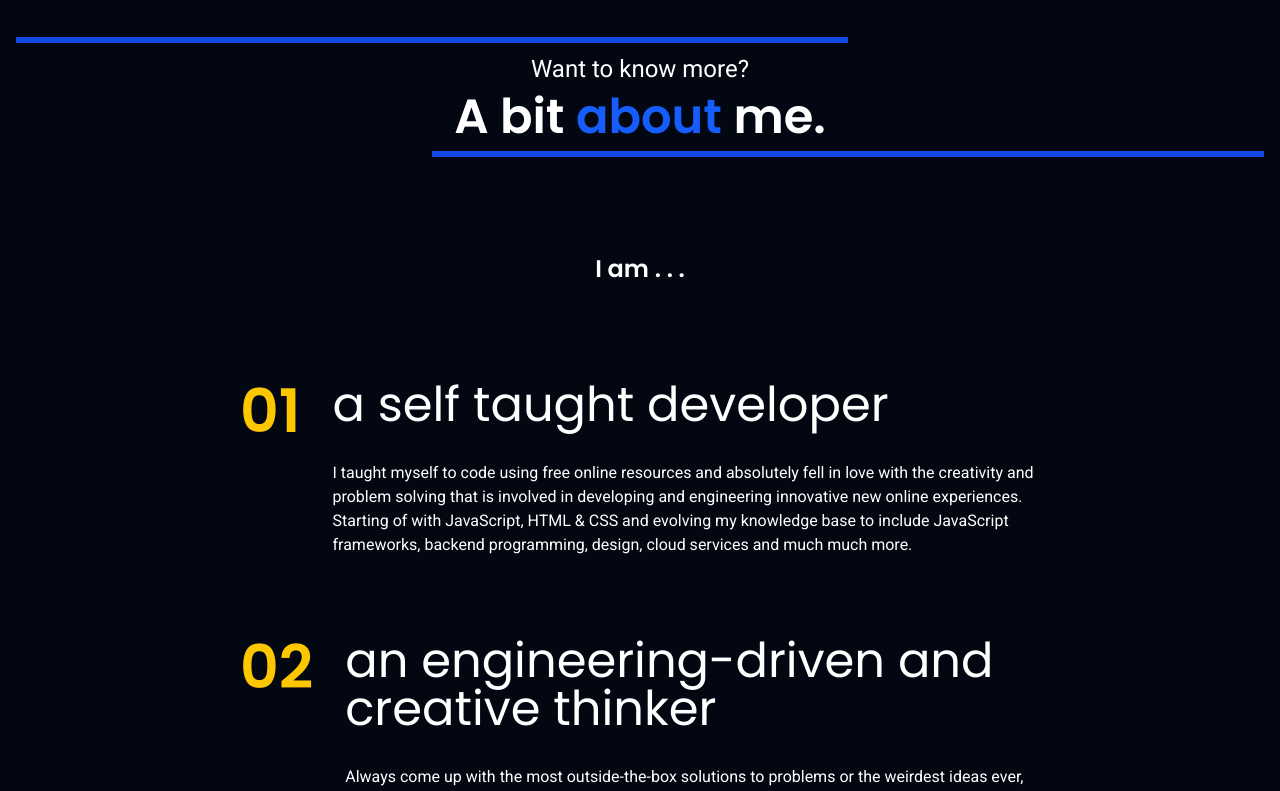
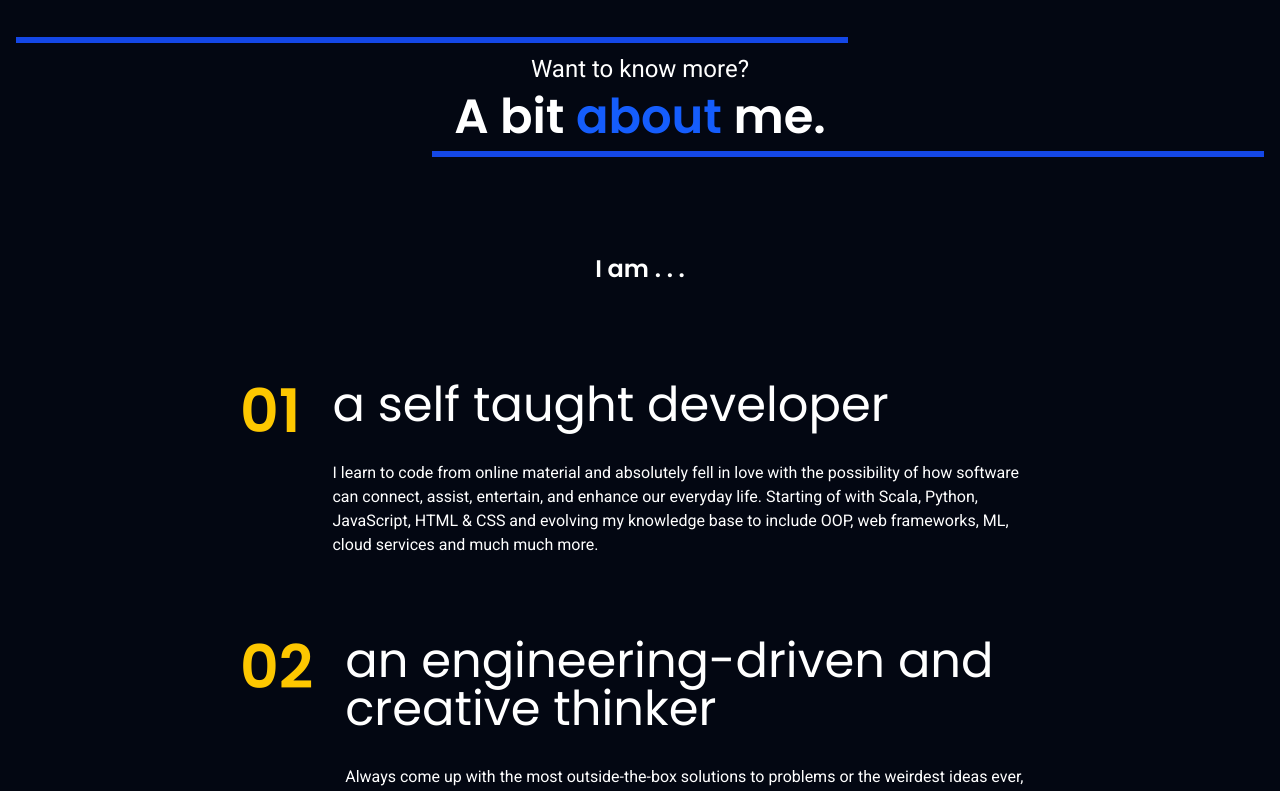
Before and after one commit to mitiqttg/Portfolio-svelte, a SvelteKit app: page / in a window 1280 px wide. Shown: the part 1561-2352 px from the top of the page. Built offline with nearby package versions, Linux system fonts and the light colour scheme.

Commit message:
change color

```diff
--- a/src/components/Header.svelte
+++ b/src/components/Header.svelte
@@ -9,8 +9,8 @@
 </script>
 
 <header
-    class={"sticky z-[10] top-0 duration-200 px-6 flex items-center justify-between rounded-full border-b border-solid " +
-        (y > 0 ? "py-4 bg-blue-900 opacity-88 border-blue-200" : " py-6 bg-transparent border-transparent")}
+    class={"sticky z-[10] top-0 duration-200 px-6 flex items-center justify-between rounded-full border-b  " +
+        (y > 0 ? "py-4 bg-blue-900 opacity-88 border-transparent" : " py-6 bg-transparent border-transparent")}
 >
     <h1 class="font-medium">
          <span class="font-bold poppins">Tien Tran</span>
@@ -18,7 +18,7 @@
     <div class="sm:flex items-center gap-4 hidden">
         {#each tabs as tab, index}
             <a href={tab.link}
-                class={"duration-200" + (y > 0 ? "py-4 hover:text-zinc-950" : "py-6 hover:text-blue-400")}
+                class={"duration-200" + (y > 0 ? "py-4 hover:text-yellow-300" : "py-6 hover:text-blue-400")}
                 target={index === 2 ? "_blank" : ""}
             > <p>{tab.name} </p>
             </a>
--- a/src/components/Main.svelte
+++ b/src/components/Main.svelte
@@ -27,12 +27,12 @@
             metric: "10x",
             name: "a self taught developer",
             description:
-                "I taught myself to code using free online resources and absolutely fell in love with the creativity and problem solving that is involved in developing and engineering innovative new online experiences. Starting of with JavaScript, HTML & CSS and evolving my knowledge base to include JavaScript frameworks, backend programming, design, cloud services and much much more.",
+                "I learn to code from online material and absolutely fell in love with the possibility of how software can connect, assist, entertain, and enhance our everyday life. Starting of with Scala, Python, JavaScript, HTML & CSS and evolving my knowledge base to include OOP, web frameworks, ML, cloud services and much much more.",
         },
         {
             name: "an engineering-driven and creative thinker",
             description:
-                "Always come up with the most outside-the-box solutions to problems or the weirdest ideas ever, you will sure get them with me around. I always think about how to make things better, faster, more efficient without sacrifying the fun along the way. My background in Mathematics and Physics has helped me develop a strong foundation in scientific and practical approach.",
+                "Always come up with the most outside-the-box solutions to problems or the weirdest ideas ever, you will sure get them with me around. I always think about how to make things better, faster, more efficient without sacrifying the fun along the way. My background in Mathematics and Physics has helped me develop a strong foundation in practical approach that backed by science.",
         },
         {
             name: "an excellent communicator",
@@ -52,7 +52,7 @@
         >
             <h2 class="font-semibold text-4xl sm:text-5xl md:text-6xl">
                 Hi! I'm <span class="poppins text-blue-600">Tien</span> Tran
-                <br />Web
+                <br />Full Stack
                 <span class="poppins text-blue-600">Developer</span>
             </h2>
             <p class="text-base sm:text-lg md:text-xl">
```
